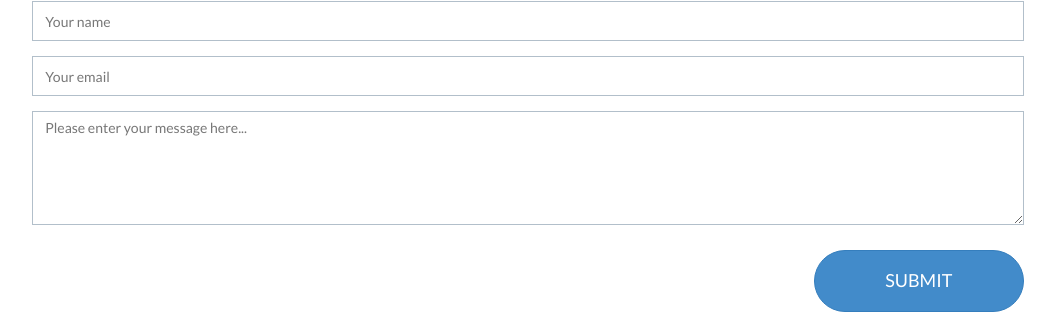
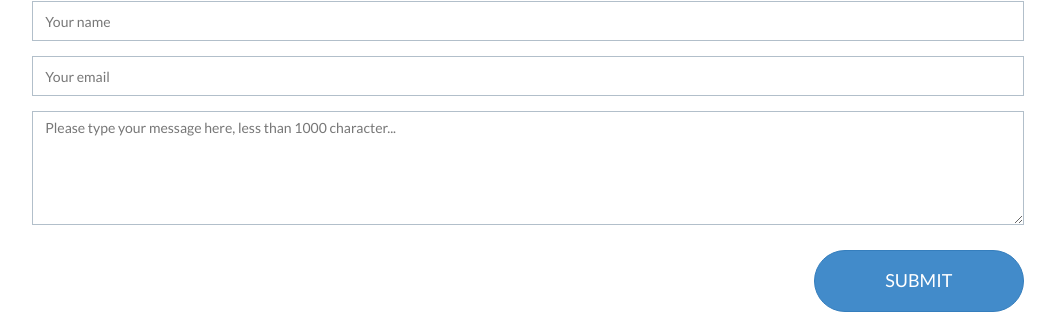
Before and after one commit to ahnayem/ieeevu, a CodeIgniter app: page /ieeevu/contact in a window 1280 px wide. Shown: the part 442-778 px from the top of the page, without its empty margins (112-1167 px from the left). Run offline with CodeIgniter, Linux system fonts and the light colour scheme; some libraries are stand-ins or nearby versions.

Commit message:
Last Update

```diff
--- a/application/views/contact.php
+++ b/application/views/contact.php
@@ -151,7 +151,7 @@
 
                                                 <!-- Message body -->
                                                 <div class="form-group">
-                                                    <textarea class="form-control" id="message" name="message" placeholder="Please enter your message here..." rows="5" required></textarea>
+                                                    <textarea class="form-control" id="message" name="message" placeholder="Please type your message here, less than 1000 character..." maxlength="1000" rows="5" required></textarea>
                                                 </div>
 
                                                 <!-- Form actions -->
```
